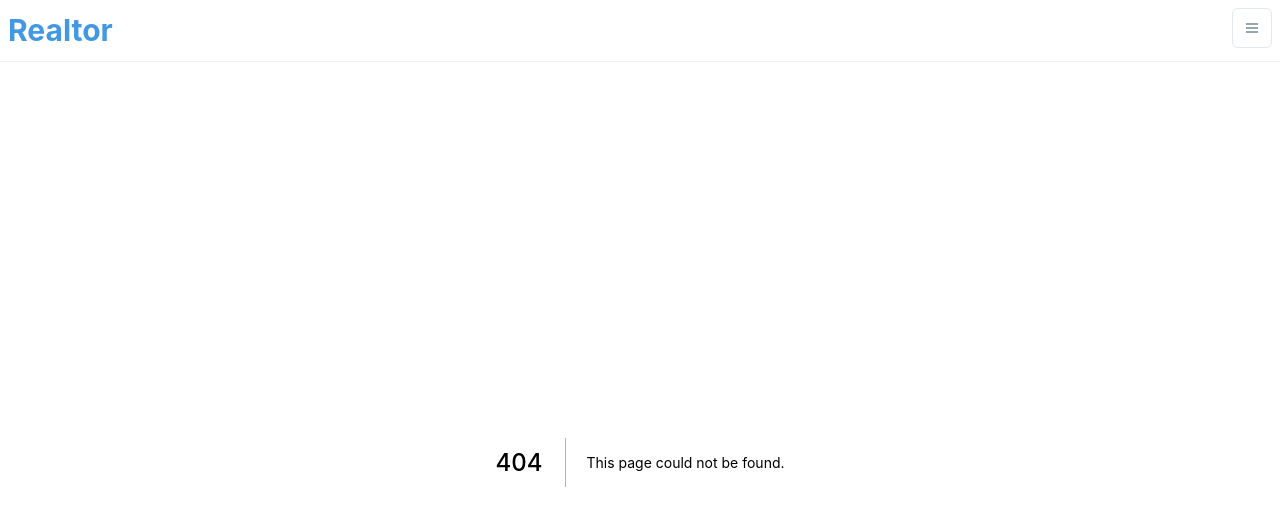
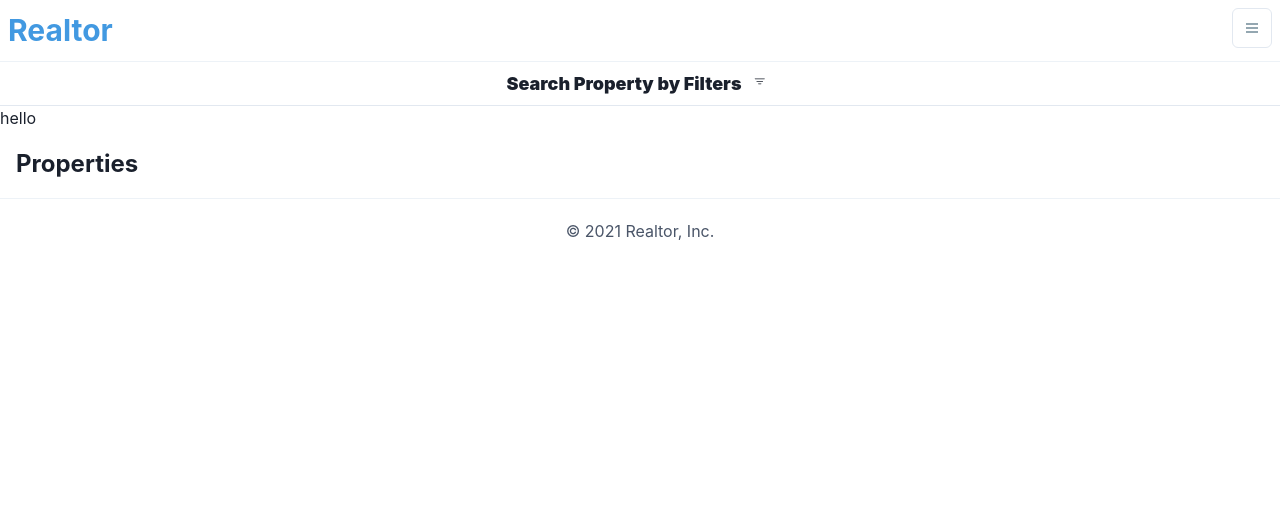
Before and after one commit to jonytalukdar/real-estate, a Next.js app: page /search in a window 1280 px wide. Before the commit this address had no page. Shown: the top 510 px of the page. Built offline with nearby package versions, Linux system fonts and the light colour scheme.

Commit message:
added property

```diff
--- /dev/null
+++ b/components/Footer.js
@@ -0,0 +1,15 @@
+import { Box } from '@chakra-ui/layout';
+
+const Footer = () => (
+  <Box
+    textAlign="center"
+    p="5"
+    color="gray.600"
+    borderTop="1px"
+    borderColor="gray.100"
+  >
+    © 2021 Realtor, Inc.
+  </Box>
+);
+
+export default Footer;
--- a/components/Layout.js
+++ b/components/Layout.js
@@ -2,6 +2,7 @@
 
 import { Box } from '@chakra-ui/react';
 import Navbar from './Navbar';
+import Footer from './Footer';
 
 const Layout = ({ children }) => {
   return (
@@ -14,7 +15,9 @@
           <Navbar />
         </header>
         <main>{children}</main>
-        <footer>{/* footer */}</footer>
+        <footer>
+          <Footer />
+        </footer>
       </Box>
     </>
   );
--- /dev/null
+++ b/components/SearchFilters.js
@@ -0,0 +1,27 @@
+import React, { useState, useEffect } from 'react';
+import Image from 'next/image';
+import { useRouter } from 'next/router';
+
+import {
+  Flex,
+  Box,
+  Select,
+  Input,
+  Spinner,
+  Icon,
+  Button,
+  Text,
+} from '@chakra-ui/react';
+import { MdCancel } from 'react-icons/md';
+
+const SearchFilters = () => {
+  const router = useRouter();
+
+  return (
+    <div>
+      <h1>hello</h1>
+    </div>
+  );
+};
+
+export default SearchFilters;
--- /dev/null
+++ b/pages/search.js
@@ -0,0 +1,46 @@
+import React, { useState } from 'react';
+import Link from 'next/link';
+import Image from 'next/image';
+import { useRouter } from 'next/router';
+
+import { Flex, Box, Text, Icon } from '@chakra-ui/react';
+import { FaFilter } from 'react-icons/fa';
+import { BsFilter } from 'react-icons/bs';
+import SearchFilters from '../components/SearchFilters';
+import Property from '../components/Property';
+
+const Search = () => {
+  const [searchFilter, setSearchFilter] = useState(false);
+
+  const router = useRouter();
+
+  return (
+    <Box>
+      <Flex
+        p="2"
+        cursor="pointer"
+        justifyContent="center"
+        alignItems="center"
+        borderBottom="1px"
+        borderColor="gray.200"
+        fontWeight="black"
+        fontSize="lg"
+        onClick={() => setSearchFilter((prevState) => !prevState)}
+      >
+        <Text>Search Property by Filters</Text>
+        <Icon paddingLeft="2" w="8">
+          <BsFilter />
+        </Icon>
+      </Flex>
+      {!searchFilter && <SearchFilters />}
+      <Text p="4" fontSize="2xl" fontWeight="bold">
+        Properties {router.query.purpose}
+      </Text>
+      {[].map((property) => (
+        <Property property={property} key={property.id} />
+      ))}
+    </Box>
+  );
+};
+
+export default Search;
```
Also changed, not shown: pages/index.js (+4 -3 lines), components/Property.js (renamed from components/Proverty.js).
